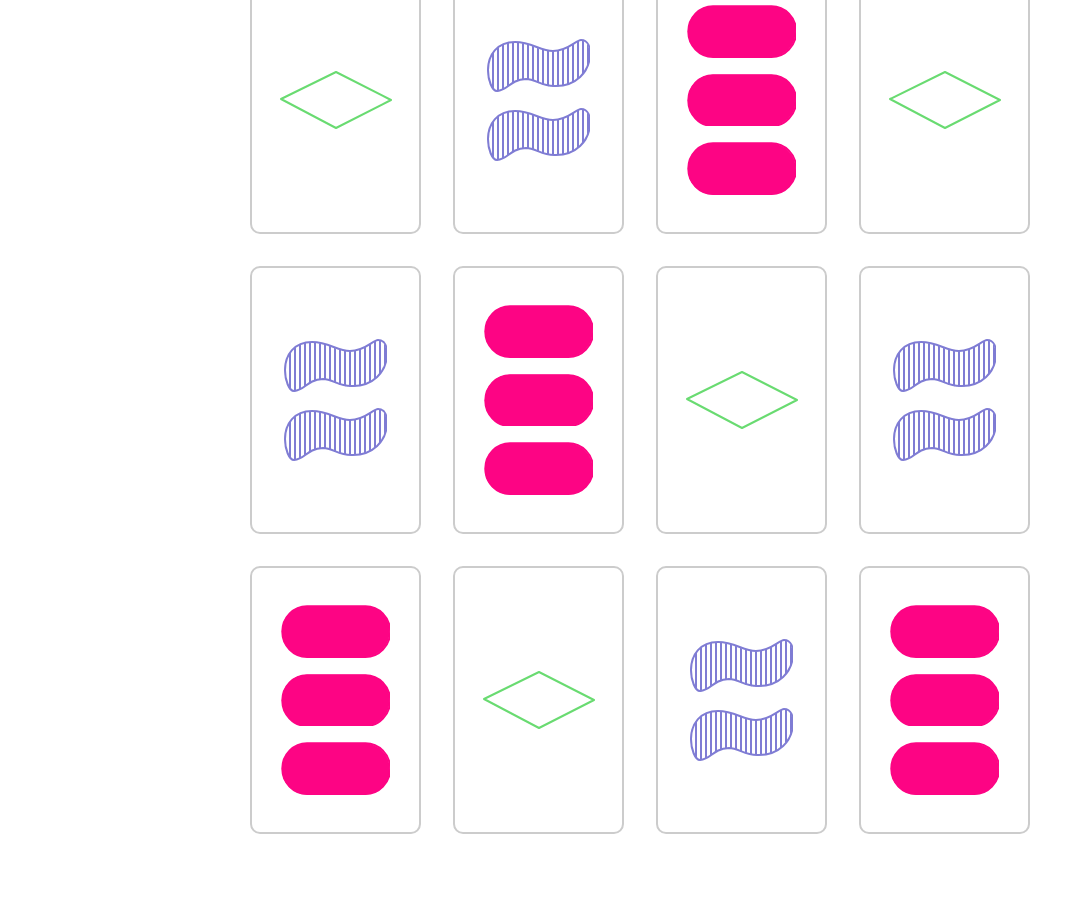
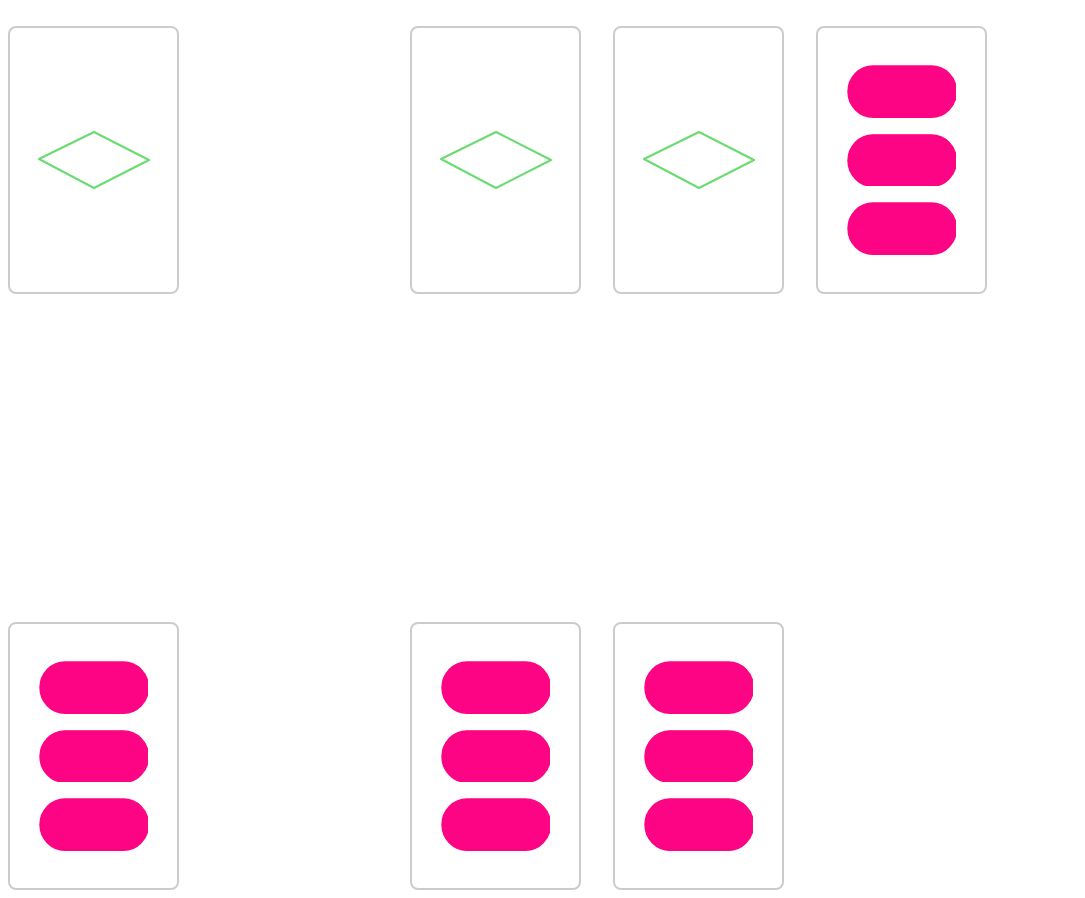
Before and after one commit to fatfisz/set, a Next.js app: page / in a window 1280 px wide. Shown: the whole page, without its empty margins (0-1085 px from the left). Before the commit the page ends 800 px from the top, so only its background shows below. Built offline with nearby package versions, Linux system fonts and the light colour scheme.

Commit message:
Fix card flow and positioning on the table

```diff
--- a/pages/index.tsx
+++ b/pages/index.tsx
@@ -1,5 +1,27 @@
-import { Table } from 'components/Table';
+import { Table, MaybeCard } from 'components/Table';
 
 export default function Index() {
-  return <Table />;
+  return <Table cards={cards} />;
 }
+
+const cards: MaybeCard[] = [
+  { color: 'green', number: 1, shade: 'open', shape: 'diamond' },
+  // { color: 'purple', number: 2, shade: 'striped', shape: 'squiggle' },
+  undefined,
+  { color: 'red', number: 3, shade: 'solid', shape: 'oval' },
+  // { color: 'green', number: 1, shade: 'open', shape: 'diamond' },
+  // { color: 'purple', number: 2, shade: 'striped', shape: 'squiggle' },
+  // { color: 'red', number: 3, shade: 'solid', shape: 'oval' },
+  undefined,
+  undefined,
+  undefined,
+  { color: 'green', number: 1, shade: 'open', shape: 'diamond' },
+  // { color: 'purple', number: 2, shade: 'striped', shape: 'squiggle' },
+  undefined,
+  { color: 'red', number: 3, shade: 'solid', shape: 'oval' },
+  { color: 'green', number: 1, shade: 'open', shape: 'diamond' },
+  // { color: 'purple', number: 2, shade: 'striped', shape: 'squiggle' },
+  undefined,
+  { color: 'red', number: 3, shade: 'solid', shape: 'oval' },
+  { color: 'red', number: 3, shade: 'solid', shape: 'oval' },
+];
--- a/src/components/Card.tsx
+++ b/src/components/Card.tsx
@@ -1,5 +1,12 @@
 import { shapeImageDescriptions } from 'components/CardDefs';
-import { Color, Number, Shade, Shape } from 'config/card';
+import {
+  cardHeight,
+  cardWidth,
+  Color,
+  Number,
+  Shade,
+  Shape,
+} from 'config/card';
 
 export function Card({
   color,
@@ -13,24 +20,26 @@ export function Card({
   shape: Shape;
 }) {
   return (
+    <>
       <div className="card">
         {Array.from({ length: number }, (_value, key) => (
           <ShapeImage key={key} color={color} shade={shade} shape={shape} />
         ))}
+      </div>
 
       <style jsx>{`
         .card {
           align-content: center;
           border: 2px solid #ccc;
-          border-radius: 10px;
+          border-radius: 8px;
           display: grid;
           gap: 16px;
+          height: ${cardHeight}px;
           justify-content: center;
-          height: 264px;
-          width: 167px;
+          width: ${cardWidth}px;
         }
       `}</style>
-    </div>
+    </>
   );
 }
 
@@ -45,6 +54,7 @@ function ShapeImage({
 }) {
   const { shapeId, clipPathId, width, height } = shapeImageDescriptions[shape];
   return (
+    <>
       <div
         style={{
           position: 'relative',
@@ -63,6 +73,7 @@ function ShapeImage({
         <svg className="full-span">
           <use href={`#${shapeId}`} stroke={colors[color]} />
         </svg>
+      </div>
 
       <style jsx>{`
         .full-span {
@@ -73,7 +84,7 @@ function ShapeImage({
           width: 100%;
         }
       `}</style>
-    </div>
+    </>
   );
 }
 
--- a/src/components/Table.tsx
+++ b/src/components/Table.tsx
@@ -1,47 +1,50 @@
 import { Card } from 'components/Card';
-import { Color, Number, Shade, Shape } from 'config/card';
+import {
+  cardHeight,
+  cardWidth,
+  Color,
+  Number,
+  rowCount,
+  Shade,
+  Shape,
+} from 'config/card';
 
-export function Table() {
-  const cards: {
-    color: Color;
-    number: Number;
-    shade: Shade;
-    shape: Shape;
-  }[] = [
-    { color: 'green', number: 1, shade: 'open', shape: 'diamond' },
-    { color: 'purple', number: 2, shade: 'striped', shape: 'squiggle' },
-    { color: 'red', number: 3, shade: 'solid', shape: 'oval' },
-    { color: 'green', number: 1, shade: 'open', shape: 'diamond' },
-    { color: 'purple', number: 2, shade: 'striped', shape: 'squiggle' },
-    { color: 'red', number: 3, shade: 'solid', shape: 'oval' },
-    { color: 'green', number: 1, shade: 'open', shape: 'diamond' },
-    { color: 'purple', number: 2, shade: 'striped', shape: 'squiggle' },
-    { color: 'red', number: 3, shade: 'solid', shape: 'oval' },
-    { color: 'green', number: 1, shade: 'open', shape: 'diamond' },
-    { color: 'purple', number: 2, shade: 'striped', shape: 'squiggle' },
-    { color: 'red', number: 3, shade: 'solid', shape: 'oval' },
-  ];
+export type MaybeCard =
+  | {
+      color: Color;
+      number: Number;
+      shade: Shade;
+      shape: Shape;
+    }
+  | undefined;
+
+export function Table({ cards }: { cards: MaybeCard[] }) {
+  const columnCount = Math.ceil(cards.length / rowCount);
+  const gap = 32;
+  const width = columnCount * (cardWidth + gap) - gap;
   return (
-    <div className="table">
-      {cards.map((cardProps, index) => (
-        <Card key={index} {...cardProps} />
-      ))}
+    <>
+      <div className="table" style={{ width }}>
+        {cards.map((cardProps, index) =>
+          typeof cardProps === 'undefined' ? (
+            <div key={index} style={{ height: cardHeight, width: cardWidth }} />
+          ) : (
+            <Card key={index} {...cardProps} />
+          )
+        )}
+      </div>
 
       <style jsx>{`
         .table {
           align-content: center;
           display: grid;
-          gap: 32px;
-          grid-template-columns: repeat(4, max-content);
-          justify-content: center;
-
-          height: 100%;
-          left: 0;
-          position: fixed;
-          top: 0;
-          width: 100%;
+          gap: ${gap}px;
+          grid-auto-flow: column;
+          grid-template-rows: repeat(${rowCount}, max-content);
+          justify-content: start;
+          transition: width 400ms;
         }
       `}</style>
-    </div>
+    </>
   );
 }
--- a/src/config/card.tsx
+++ b/src/config/card.tsx
@@ -2,3 +2,8 @@ export type Color = 'red' | 'green' | 'purple';
 export type Number = 1 | 2 | 3;
 export type Shade = 'solid' | 'striped' | 'open';
 export type Shape = 'diamond' | 'oval' | 'squiggle';
+
+export const cardWidth = 167;
+export const cardHeight = 264;
+
+export const rowCount = 3;
```
Lines whose indentation alone changed are shown as unchanged.
